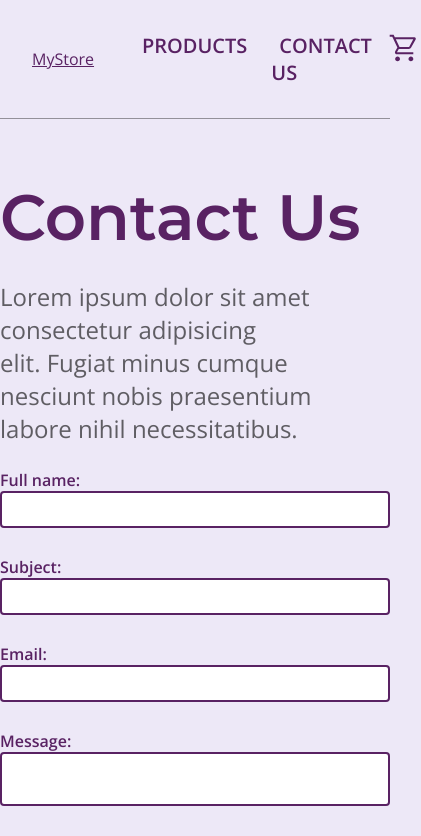
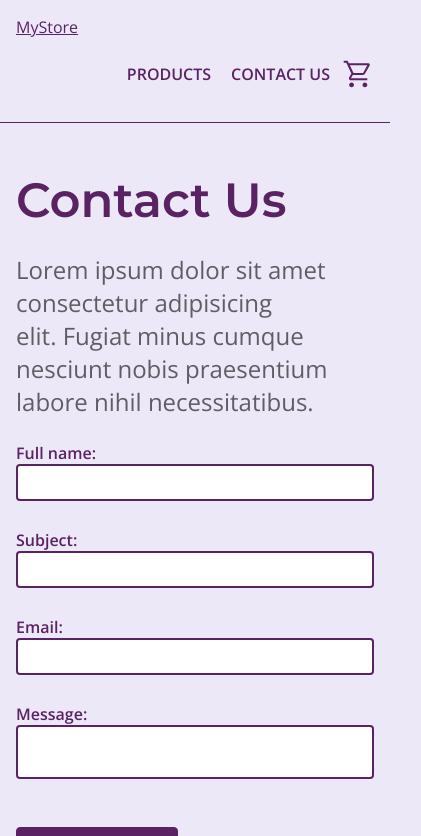
Before and after one commit to joakimtveter/noroff-js-framework, a React (Vite) app: page /contact in a window 390 px wide. Shown: the top 836 px of the page, 421 px wide, since content can reach past the window. Built offline with nearby package versions, Linux system fonts and the light colour scheme.

Commit message:
Responsive design

```diff
--- a/src/components/container/container.module.css
+++ b/src/components/container/container.module.css
@@ -9,3 +9,21 @@
 .container {
     margin-inline: auto;
 }
+
+@media (max-width: 375px) {
+    .container {
+        padding-inline: 0.5rem;
+    }
+}
+
+@media (min-width: 376px) and (max-width: 900px) {
+    .container {
+        padding-inline: 1rem;
+    }
+}
+
+@media (min-width: 901px) and (max-width: 1250px) {
+    .container {
+        padding-inline: 2rem;
+    }
+}
--- a/src/components/header/header.module.css
+++ b/src/components/header/header.module.css
@@ -1,7 +1,6 @@
 .header {
     padding: 1em 2em;
-    /* background-color: var(--color-background-secondary); */
-    border-bottom: 1px solid var(--color-text-disabled);
+    border-bottom: 1px solid var(--color-primary);
     margin-bottom: 1rem;
 }
 
@@ -31,3 +30,22 @@
     text-decoration: underline;
     text-decoration-thickness: 2px;
 }
+
+@media (max-width: 600px) {
+    .header {
+        padding: 1em;
+    }
+    .wrapper {
+        flex-direction: column;
+        align-items: flex-start;
+        gap: 0.25rem;
+    }
+
+    .branding {
+        max-width: 75px;
+    }
+
+    .link {
+        font-size: var(--fs-300);
+    }
+}
--- a/src/components/header/index.tsx
+++ b/src/components/header/index.tsx
@@ -11,7 +11,7 @@ export default function Header() {
                 <div className={styles.branding}>
                     <NavLink to={'/'}>MyStore</NavLink>
                 </div>
-                <nav>
+
                 <Navigation>
                     <li>
                         <NavLink to={'/'} className={styles.link}>
@@ -27,7 +27,6 @@ export default function Header() {
                         <CartIcon />
                     </li>
                 </Navigation>
-                </nav>
             </div>
         </header>
     );
--- a/src/components/navigation/navigation.module.css
+++ b/src/components/navigation/navigation.module.css
@@ -5,7 +5,23 @@
     display: flex;
     flex-direction: row;
     justify-content: flex-end;
-    align-content: center;
+    align-items: center;
     list-style-type: none;
     gap: 1em;
+    padding: 0;
 }
+
+@media (max-width: 600px) {
+    .nav {
+        align-self: stretch;
+    }
+    .list {
+        gap: 0.25rem;
+    }
+}
+
+@media (max-width: 364px) {
+    .list {
+        justify-content: center;
+    }
+}
--- a/src/components/search-filter/search-filter.module.css
+++ b/src/components/search-filter/search-filter.module.css
@@ -18,15 +18,17 @@
     align-items: center;
     height: 40px;
     border: 2px solid var(--color-primary);
-    width: fit-content;
+    width: 100%;
     border-radius: 0.75rem;
+    max-width: 375px;
+    background-color: var(--color-background-light);
 }
 
 .input {
     padding-inline: 0.5rem;
     border: none;
     height: 100%;
-    width: 300px;
+    width: 100%;
     border-radius: 0.75rem;
     font-size: var(--fs-400);
 }
@@ -45,3 +47,15 @@
     outline: 3px solid var(--color-accent);
     outline-offset: 2px;
 }
+
+@media (width < 500px) {
+    .search {
+        flex-direction: column;
+        align-items: flex-start;
+        gap: 0.25rem;
+    }
+
+    .search > p {
+        font-size: var(--fs-300);
+    }
+}
--- a/src/global.css
+++ b/src/global.css
@@ -209,3 +209,12 @@ th {
 *:focus {
     outline: 2px solid var(--color-accent);
 }
+
+@media (max-width: 600px) {
+    h1,
+    .h1 {
+        font-size: var(--fs-700);
+        color: var(--color-primary);
+        margin-bottom: 1rem;
+    }
+}
--- a/src/pages/productPage.module.css
+++ b/src/pages/productPage.module.css
@@ -93,3 +93,15 @@
 .input[type='number'] {
     -moz-appearance: textfield;
 }
+
+@media (max-width: 600px) {
+    .content {
+        padding-inline: 1rem;
+    }
+}
+
+@media (max-width: 375px) {
+    .content {
+        padding-inline: 0.5rem;
+    }
+}
```
Lines whose indentation alone changed are shown as unchanged.
